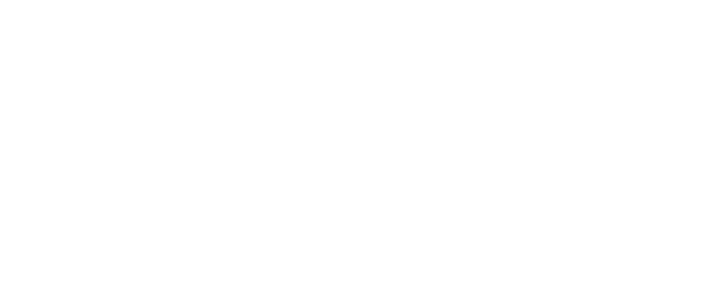
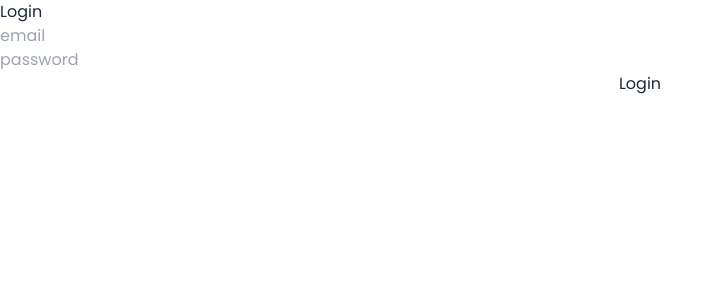
Before and after one commit to vickyvaf/client-notes, a React (Create React App) app: page /login in a window 1280 px wide. Before the commit this address had no page. Shown: the top 300 px of the page, without its empty margins (0-723 px from the left). Built offline with nearby package versions, Linux system fonts and the light colour scheme; the HTML template or start-up script is replaced by a standard one.

Commit message:
add: bearer token when request all notes

```diff
--- a/package.json
+++ b/package.json
@@ -8,6 +8,7 @@
     "@testing-library/user-event": "^13.5.0",
     "axios": "^1.1.3",
     "daisyui": "^2.40.1",
+    "js-cookie": "^3.0.1",
     "react": "^18.2.0",
     "react-dom": "^18.2.0",
     "react-icons": "^4.6.0",
--- a/src/App.js
+++ b/src/App.js
@@ -1,10 +1,20 @@
-import { BrowserRouter, Routes, Route } from "react-router-dom";
+import { BrowserRouter, Routes, Route, Navigate } from "react-router-dom";
+import { ToastContainer } from "react-toastify";
+import Cookies from "js-cookie";
+import Profile from "./pages/Profile";
 import Home from "./pages/Home";
 import Add from "./pages/Add";
-import Profile from "./pages/Profile";
-import { ToastContainer } from "react-toastify";
+import Login from "./pages/Login";
 
 const App = () => {
+  const AuthRoute = ({ children }) => {
+    if (Cookies.get("token") !== undefined) {
+      return children;
+    } else if (Cookies.get("token") === undefined) {
+      return <Navigate to={"/login"} />;
+    }
+  };
+
   return (
     <div>
       <BrowserRouter>
@@ -21,9 +31,17 @@ const App = () => {
           theme="light"
         />
         <Routes>
-          <Route path="/" element={<Home />} />
+          <Route
+            path="/"
+            element={
+              <AuthRoute>
+                <Home />
+              </AuthRoute>
+            }
+          />
           <Route path="/add" element={<Add />} />
           <Route path="/profile" element={<Profile />} />
+          <Route path="/login" element={<Login />} />
         </Routes>
       </BrowserRouter>
     </div>
--- a/src/components/Navbar.js
+++ b/src/components/Navbar.js
@@ -1,6 +1,13 @@
-import { Link } from "react-router-dom"
+import Cookies from "js-cookie"
+import { Link, useNavigate } from "react-router-dom"
 
 const Navbar = () => {
+  const navigate = useNavigate()
+  const logout = () => {
+    Cookies.remove("token")
+    navigate("/login")
+  }
+
   return (
     <div className="navbar bg-base-100 absolute z-10 px-5 font-poppins py-3 shadow-md">
       <div className="hidden sm:flex w-full">
@@ -20,7 +27,7 @@ const Navbar = () => {
             <li><Link to={'/'} className="hover:bg-teal-300 sm:hidden">Home</Link></li>
             <li><Link to={'/add'} className="hover:bg-teal-300">Add Notes</Link></li>
             <li><Link to={'/profile'} className="hover:bg-teal-300">Profile</Link></li>
-            <li><button className=" hover:bg-teal-300">Logout</button></li>
+            <li><button className=" hover:bg-teal-300" onClick={logout}>Logout</button></li>
           </ul>
         </div>
       </div>
--- a/src/pages/Home.js
+++ b/src/pages/Home.js
@@ -5,12 +5,14 @@ import { toast } from "react-toastify";
 import axios from "axios";
 import Navbar from "../components/Navbar";
 import "react-toastify/dist/ReactToastify.css";
+import Cookies from "js-cookie";
+import { Navigate, useNavigate } from "react-router-dom";
 
 const Home = () => {
   const [userId, setUserId] = useState(
     JSON.parse(localStorage.getItem("userId")) ?? 8
   );
-  const [datas, setDatas] = useState(null);
+  const [datas, setDatas] = useState([]);
   const [detail, setDetail] = useState({});
   const [detailId, setDetailId] = useState(null);
   const [fetchStatus, setFetchStatus] = useState(false);
@@ -18,10 +20,11 @@ const Home = () => {
   const notify = () => toast.success(`Delete successully 😲`);
 
   const fetchData = async () => {
-    const result = await axios.get(
-      `http://localhost:9000/api/v1/cms/notes/${userId}`
-    );
-    setDatas(result.data.notes);
+    const result = await axios.get(`http://localhost:9000/api/v1/notes`, {
+      headers: { Authorization: "Bearer " + Cookies.get("token") },
+    });
+    // console.log(result.data.data);
+    setDatas(result.data.data);
   };
 
   const fetchOneData = () => {
@@ -58,9 +61,9 @@ const Home = () => {
     return str.slice(0, num) + "...";
   };
 
-  useEffect(() => {
-    fetchOneData();
-  }, [detailId]);
+  // useEffect(() => {
+  //   fetchOneData();
+  // }, [detailId]);
 
   useEffect(() => {
     fetchData();
@@ -71,18 +74,7 @@ const Home = () => {
       <Navbar />
       <div className="w-full h-screen flex">
         <div className="mt-[77px] py-2 w-[400px] px-5 flex flex-col max-h-screen overflow-y-auto">
-          {datas === null ? (
-            <div className="flex flex-col gap-y-2 w-full">
-              <SkeletonLoader />
-              <SkeletonLoader />
-              <SkeletonLoader />
-              <SkeletonLoader />
-              <SkeletonLoader />
-              <SkeletonLoader />
-              <SkeletonLoader />
-            </div>
-          ) : (
-            datas.map((data, i) => {
+          {datas.map((data, i) => {
               return (
                 <div
                   key={i}
@@ -113,7 +105,7 @@ const Home = () => {
                 </div>
               );
             })
-          )}
+          }
         </div>
 
         <div className="mt-[77px] py-2 w-full max-h-screen bg-slate-100 px-5 overflow-y-scroll">
--- /dev/null
+++ b/src/pages/Login.js
@@ -0,0 +1,45 @@
+import { useState, useEffect } from "react";
+import axios from "axios";
+import Cookies from "js-cookie";
+import { Navigate, useNavigate } from "react-router-dom";
+
+const Login = () => {
+  const navigate = useNavigate()
+  const [email, setEmail] = useState("");
+  const [password, setPassword] = useState("");
+
+  const loginSubmit = (e) => {
+    e.preventDefault();
+    axios
+      .post("http://localhost:9000/api/v1/auth/login", {
+        email,
+        password,
+      })
+      .then((res) => {
+        const token = res.data.data.token
+        Cookies.set("token", token)
+        navigate("/")
+      });
+  };
+
+  return (
+    <div>
+      <div>Login</div>
+      <form onSubmit={loginSubmit} className="flex flex-col text-center">
+        <input
+          value={email}
+          onChange={(e) => setEmail(e.target.value)}
+          placeholder="email"
+        />
+        <input
+          value={password}
+          onChange={(e) => setPassword(e.target.value)}
+          placeholder="password"
+        />
+        <button type="submit">Login</button>
+      </form>
+    </div>
+  );
+};
+
+export default Login;
```
Also changed, not shown: 1 other file (tests, documents, lock files or other folders).
